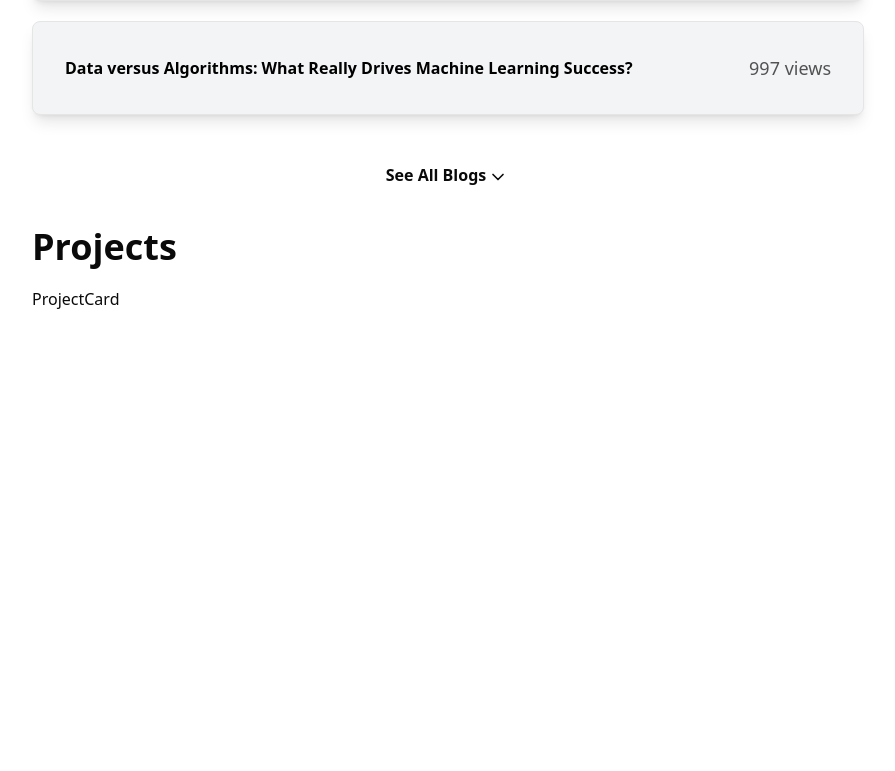
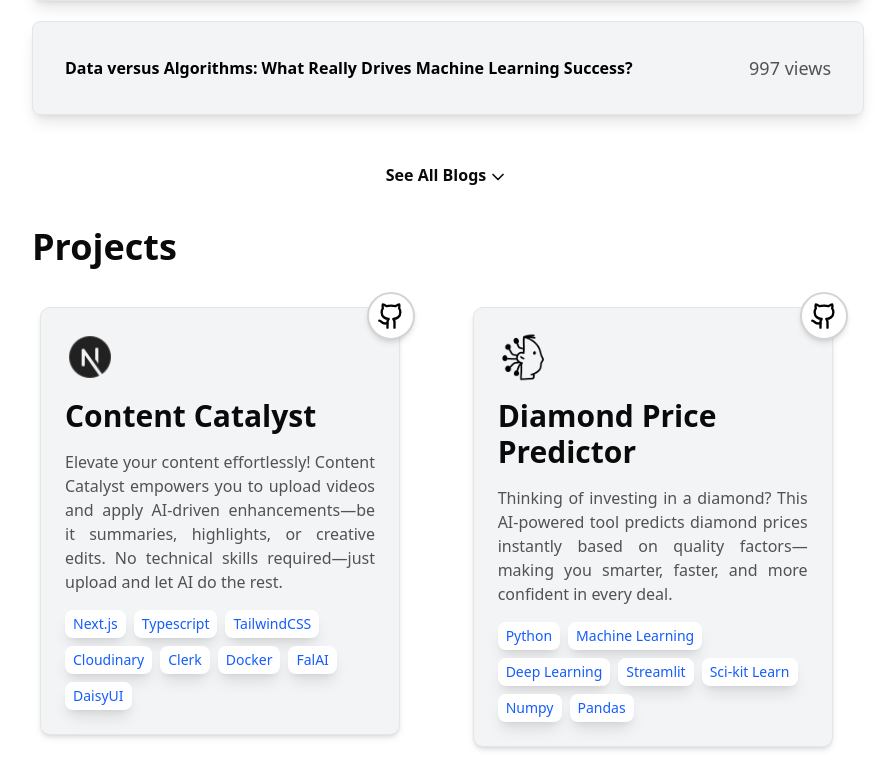
Before and after one commit to Prateekk02/portfolio, a Next.js app: page / in a window 1280 px wide. Shown: the part 596-1367 px from the top of the page, without its empty margins (192-1087 px from the left). Before the commit the page ends 923 px from the top, so only its background shows below. Built offline with nearby package versions, Linux system fonts and the light colour scheme.

Commit message:
Added Project Card UI

```diff
--- a/components/Hero.tsx
+++ b/components/Hero.tsx
@@ -9,6 +9,22 @@ import ProjectCard from './ProjectCard'
 
 export default function Hero() {
     const router = useRouter();
+    const projectItems = [{
+            logoLink: "/nextjs-icon.png",
+            title: "Content Catalyst",
+            content:"Elevate your content effortlessly! Content Catalyst empowers you to upload videos and apply AI-driven enhancements—be it summaries, highlights, or creative edits. No technical skills required—just upload and let AI do the rest.",
+            techList:['Next.js', 'Typescript', 'TailwindCSS',  'Cloudinary', 'Clerk', 'Docker', 'FalAI', 'DaisyUI'],
+            href:"https://content-catalyst-pi.vercel.app/",
+            githubLink:"https://github.com/Prateekk02/ai-saas"
+        },{
+            logoLink: "/ai-logo.png",
+            title: "Diamond Price Predictor",
+            content:"Thinking of investing in a diamond? This AI-powered tool predicts diamond prices instantly based on quality factors—making you smarter, faster, and more confident in every deal.",
+            techList:["Python", "Machine Learning", "Deep Learning", "Streamlit", "Sci-kit Learn", "Numpy", "Pandas"],
+            href:"https://diamondpricepredictorgit-6ixkzifz3zewf67b8qp637.streamlit.app/",
+            githubLink:"https://github.com/Prateekk02/DiamondPricePredictor"
+        }
+    ]
     const blogItems = [
         {
             title: "How To Remove Duplicates From Vector In R - Geeks for geeks",
@@ -18,7 +34,7 @@ export default function Hero() {
             title:"Data versus Algorithms: What Really Drives Machine Learning Success?",
             views:"997",
             link: "https://www.linkedin.com/pulse/data-versus-algorithms-what-really-drives-machine-learning-kumar-7ztuc/?trackingId=f1JYpYvYQauQ9U8N3dBddw%3D%3D"
-        }
+        },
     ]
   return (
     <div className='w-screen mt-10'>
@@ -41,7 +57,7 @@ export default function Hero() {
         <div className="pt-4 px-1 w-full mx-auto">
             <h1 className='text-neutral-600 text-justify dark:text-neutral-300'>I&apos;m a full-stack developer bridging AI research and software engineering — from training deep learning models to deploying them in scalable apps with Next.js and Node.js.
             I build intelligent systems that learn, adapt, and deliver real-world value using NLP, GenAI, and computer vision.</h1>
-            <h2 className="mt-2 text-neutral-600 dark:text-neutral-300 py-2">Find me on: <Link href={"https://x.com/codeWalker66"} key={"prateek-twitter"} target='_blank' className='text-black dark:text-white font-semibold p-2 bg-gray-100 dark:bg-gray-600 ml-1 rounded-xl shadow-lg  dark:shadow-blue-950'>Twitter</Link> & <Link href={"https://www.linkedin.com/in/prateekk02/"} key={"prateek-linkedin"} target='_blank' className='text-black dark:text-white font-semibold p-2 bg-gray-100 dark:bg-gray-600 ml-1 rounded-xl shadow-lg dark:shadow-blue-950'>LinkedIn</Link></h2>
+            <h2 className="mt-2 text-neutral-600 dark:text-neutral-300 py-2">Find me on: <Link href={"https://x.com/codeWalker66"} key={"prateek-twitter"} target='_blank' className='text-black dark:text-white font-semibold p-2 bg-gray-100 dark:bg-gray-600 ml-1 rounded-xl shadow-lg  dark:shadow-blue-950 duration-300'>Twitter</Link> & <Link href={"https://www.linkedin.com/in/prateekk02/"} key={"prateek-linkedin"} target='_blank' className='text-black dark:text-white font-semibold p-2 bg-gray-100 dark:bg-gray-600 ml-1 rounded-xl shadow-lg dark:shadow-blue-950 duration-300'>LinkedIn</Link></h2>
         </div>
 
         <div>
@@ -51,7 +67,7 @@ export default function Hero() {
                     <Link
                         key={`blog-link-${idx}`}
                         href={item.link}
-                        className='flex justify-between mt-5 dark:bg-blue-200 bg-[#f3f4f6] border shadow-lg rounded-md p-8 dark:shadow-blue-950 items-center'
+                        className='flex justify-between mt-5 dark:bg-blue-200 bg-[#f3f4f6] dark:shadow-blue-950 hover:bg-[#d1d1d2] dark:hover:bg-blue-300 border shadow-lg rounded-md p-8  items-center duration-300 dark:hover:shadow-xl dark:hover:shadow-blue-950 hover:shadow-xl'
                         target='_blank'
                     >
                         <div className="font-semibold text-black text-md ">{item.title}</div>
@@ -60,14 +76,31 @@ export default function Hero() {
                 ))}
             </div>
             <div onClick={() => router.push("/blog")} className="flex justify-center items-center text-md font-semibold dark:text-neutral-300 mt-12 cursor-pointer">
-                <div>See All Blogs</div>
+                <div >See All Blogs</div>
                 <ChevronDown className='pt-1' />
             </div>
         </div>
-        <div className="mt-5 ">
-            <h1 className="text-4xl font-bold mt-10 mb-5">Projects</h1>
-            <ProjectCard />
+        <div className="mt-5">
+            <h1 className="text-4xl font-bold mt-10 mb-8">Projects</h1>
+            <div className="flex flex-wrap gap-4 justify-between">
+                    {projectItems.map((item, idx) => (
+                    <div
+                        key={idx}
+                        className="w-full sm:w-[48%] lg:w-[48%] p-2"
+                    >
+                        <ProjectCard
+                        title={item.title}
+                        logoLink={item.logoLink}
+                        content={item.content}
+                        href={item.href}
+                        techList={item.techList}
+                        githubLink={item.githubLink}
+                        />
+                    </div>
+                    ))}
+            </div>
         </div>
+
     </div>
   )
 }
--- a/components/Navbar.tsx
+++ b/components/Navbar.tsx
@@ -37,7 +37,7 @@ export default function Navbar() {
     return (
         <div className="fixed top-0 left-0 right-0 z-50 bg-white/25 dark:bg-gray-900/20 backdrop-blur-xl border-b border-white/10 dark:border-gray-800/30 mt-6">
             <nav className="flex justify-between items-center max-w-5xl mx-auto py-3 px-4">
-                <div className="px-2 py-1 rounded-full bg-white/30 dark:bg-gray-800/30 backdrop-blur-lg shadow-md dark:shadow-blue-950/30 border border-white/20 dark:border-gray-700/20">
+                <div className="px-2 py-1 rounded-full hover:scale-110 duration-300 bg-white/30 dark:bg-gray-800/30 backdrop-blur-lg shadow-md dark:shadow-blue-950/30 border border-white/20 dark:border-gray-700/20">
                     <ThemeToggle />
                 </div>
 
@@ -48,7 +48,7 @@ export default function Navbar() {
                             key={`desktop-nav-link-${idx}`}
                             href={item.link}
                             onClick={onItemClick}
-                            className='py-2 px-3 text-neutral-700 font-semibold text-md hover:text-black dark:text-neutral-300 dark:hover:text-white transition-colors relative group'
+                            className='py-2 px-3 text-neutral-700 font-semibold text-md hover:text-black dark:text-neutral-300 dark:hover:text-white transition-colors relative group hover:scale-110 duration-300 '
                         >
                             <span>{item.name}</span>
                             <span className="absolute inset-x-0 bottom-0 h-0.5 bg-gradient-to-r from-transparent via-black/20 to-transparent dark:via-white/20 scale-x-0 group-hover:scale-x-100 transition-transform duration-300 ease-in-out"></span>
--- a/components/ProjectCard.tsx
+++ b/components/ProjectCard.tsx
@@ -1,7 +1,63 @@
-import React from 'react'
+'use client'
+import React from "react";
+import Image from "next/image";
+import Link from "next/link";
+import { Github } from 'lucide-react';
 
-export default function ProjectCard() {
+interface ProjectCardProps {
+  logoLink: string;
+  title: string;
+  content: string;
+  techList: string[];
+  href: string,
+  githubLink: string
+}
+
+const ProjectCard: React.FC<ProjectCardProps> = ({
+  logoLink,
+  title,
+  content,
+  techList,
+  href,
+  githubLink
+}) => {
+
+
   return (
-    <div>ProjectCard</div>
-  )
-}
+    <div className="relative bg-[#f3f4f6] dark:bg-blue-200 w-full sm:w-[90%] md:w-[300px] lg:w-[360px] min-h-[300px] p-4 rounded-lg shadow-md hover:shadow-xl dark:hover:shadow-blue-950 dark:hover:bg-blue-300 duration-300 hover:bg-[#d1d1d2] border hover:scale-102 ">
+         <div className="absolute -top-4 -right-4 border-2 border-neutral-300 dark:border-neutral-700 rounded-full p-2 bg-white dark:bg-neutral-900 hover:bg-neutral-200 dark:hover:bg-neutral-800 transition-all duration-200 shadow-md hover:scale-105">
+  <Link key={`title-${title}`} href={githubLink} target="_blank" rel="noopener noreferrer">
+    <Github size={28} className="text-black dark:text-white" />
+  </Link>
+</div>
+    <Link target="_blank" href={href}  >
+
+      <div className="p-2">
+        <Image src={logoLink} alt={`${title} logo`} width={50} height={50} />
+      </div>
+
+
+      <div className="text-3xl font-bold p-2 dark:text-black">{title}</div>
+
+
+      <div className="text-justify text-md text-neutral-600  p-2">
+        {content}
+      </div>
+
+
+      <div className="p-2 flex flex-wrap gap-2">
+        {techList.map((tech, idx) => (
+          <span
+            key={idx}
+            className="bg-white text-sm text-blue-600 px-2 py-1 rounded-md shadow-lg"
+          >
+            {tech}
+          </span>
+        ))}
+      </div>
+    </Link>
+    </div>
+  );
+};
+
+export default ProjectCard;
```
Also changed, not shown: public/ai-logo.png (added), public/nextjs-icon.png (added).
